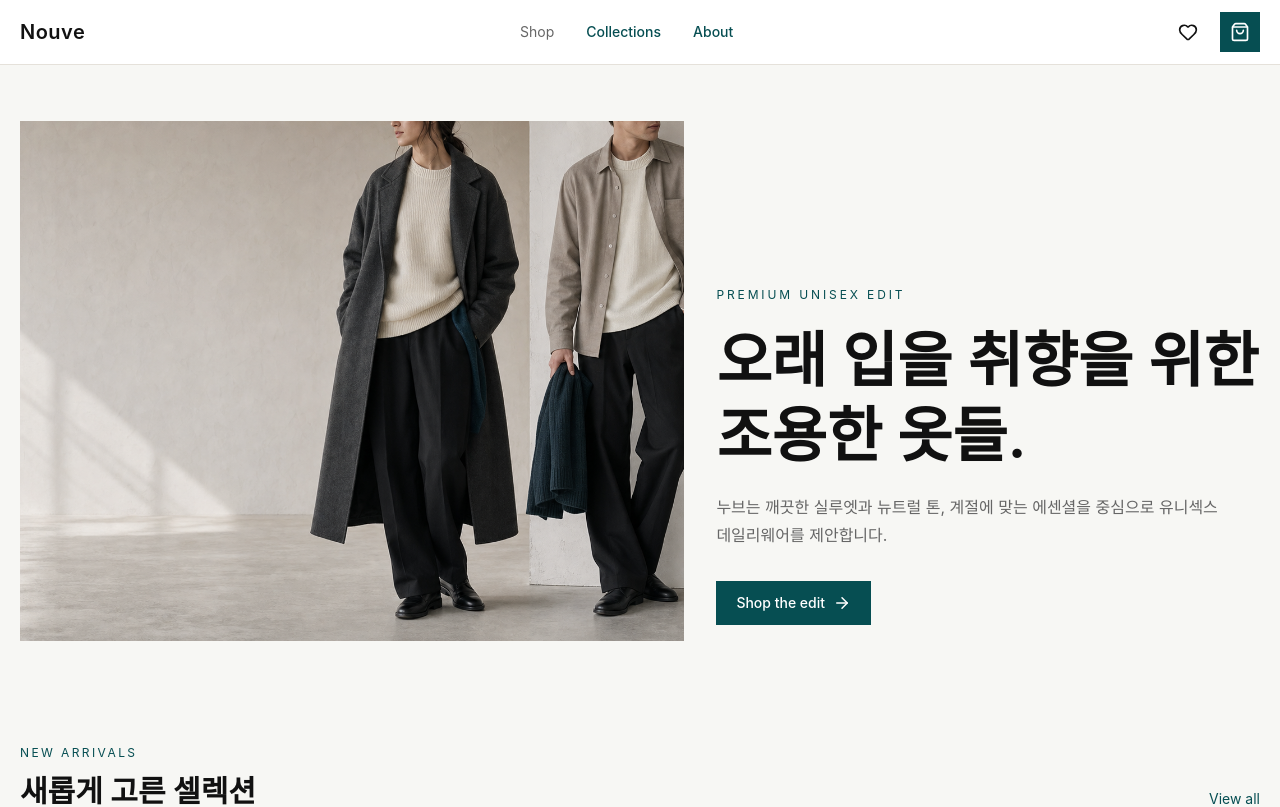
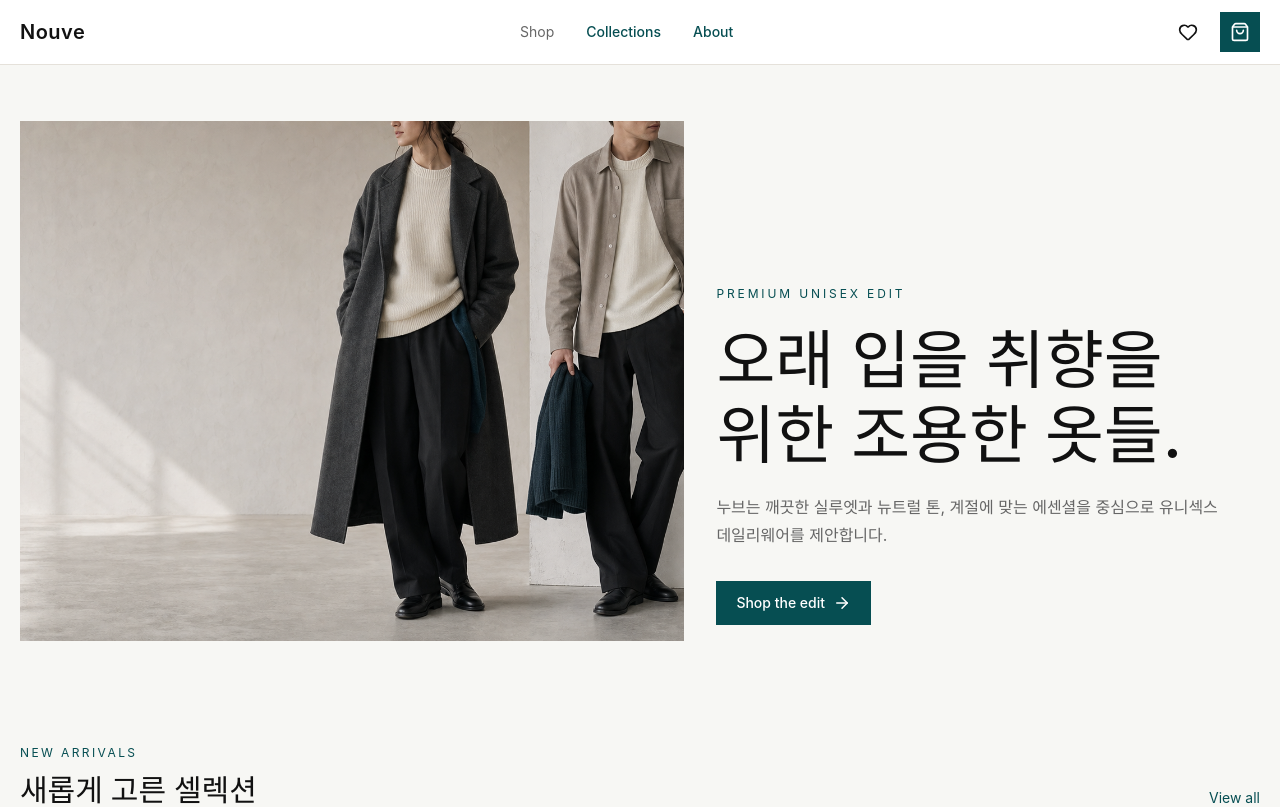
Before and after one commit to JJonyeok2/nouve, a React (Vite) app: page / in a window 1280 px wide. Shown: the top 807 px of the page. Built offline with nearby package versions, Linux system fonts and the light colour scheme.

Commit message:
style: refine Korean display typography

```diff
--- a/src/features/products/components/CollectionSection.tsx
+++ b/src/features/products/components/CollectionSection.tsx
@@ -13,7 +13,7 @@ export function CollectionSection({ collections }: CollectionSectionProps) {
           <p className="text-xs uppercase tracking-[0.2em] text-[var(--color-primary)]">
             Curated edits
           </p>
-          <h2 className="mt-3 break-keep text-3xl font-semibold">계절을 위한 컬렉션</h2>
+          <h2 className="heading-ko mt-3 text-[1.85rem] md:text-3xl">계절을 위한 컬렉션</h2>
         </div>
         <Link className="hidden text-sm text-[var(--color-primary)] md:inline" to="/products">
           Shop all
--- a/src/features/products/pages/HomePage.tsx
+++ b/src/features/products/pages/HomePage.tsx
@@ -25,7 +25,7 @@ export function HomePage() {
           <p className="text-xs uppercase tracking-[0.24em] text-[var(--color-primary)]">
             Premium unisex edit
           </p>
-          <h1 className="mt-5 max-w-xl break-keep text-5xl font-semibold leading-tight md:text-6xl">
+          <h1 className="heading-ko mt-5 max-w-xl text-[2.75rem] md:text-[4rem]">
             오래 입을 취향을 위한 조용한 옷들.
           </h1>
           <p className="mt-5 max-w-lg break-keep text-base leading-7 text-[var(--color-text-secondary)]">
@@ -47,7 +47,7 @@ export function HomePage() {
             <p className="text-xs uppercase tracking-[0.2em] text-[var(--color-primary)]">
               New arrivals
             </p>
-            <h2 className="mt-3 break-keep text-3xl font-semibold">새롭게 고른 셀렉션</h2>
+            <h2 className="heading-ko mt-3 text-[1.85rem] md:text-3xl">새롭게 고른 셀렉션</h2>
           </div>
           <Link className="text-sm text-[var(--color-primary)]" to="/products?sort=newest">
             View all
--- a/src/styles/globals.css
+++ b/src/styles/globals.css
@@ -11,8 +11,9 @@
   --color-border: #e5e1da;
   --color-sale: #d94a4a;
   font-family:
-    Inter, ui-sans-serif, system-ui, -apple-system, BlinkMacSystemFont, "Segoe UI",
-    sans-serif;
+    Inter, "Pretendard Variable", Pretendard, "Noto Sans KR", "Apple SD Gothic Neo",
+    "Malgun Gothic", ui-sans-serif, system-ui, -apple-system, BlinkMacSystemFont,
+    "Segoe UI", sans-serif;
   color: var(--color-text-primary);
   background: var(--color-page);
 }
@@ -29,3 +30,14 @@ select,
 textarea {
   font: inherit;
 }
+
+.heading-ko {
+  font-family:
+    "Pretendard Variable", Pretendard, "Noto Sans KR", "Apple SD Gothic Neo",
+    "Malgun Gothic", Inter, ui-sans-serif, system-ui, sans-serif;
+  font-weight: 500;
+  letter-spacing: 0;
+  line-height: 1.18;
+  text-wrap: balance;
+  word-break: keep-all;
+}
```
Also changed, not shown: 2 other files (tests, documents, lock files or other folders).
